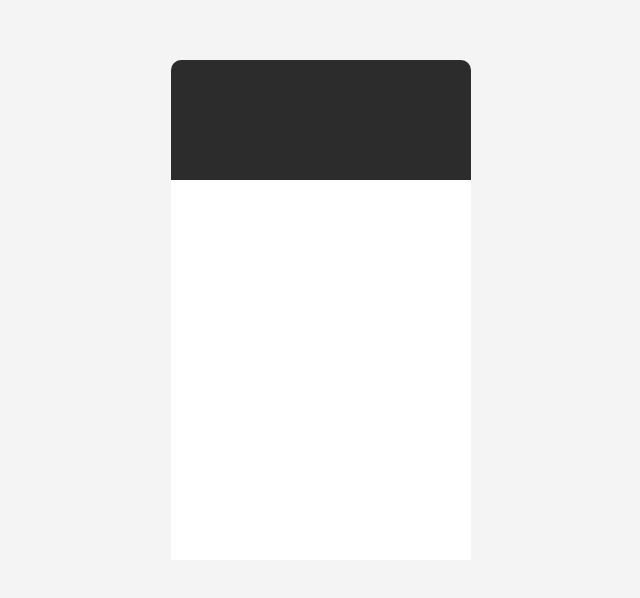
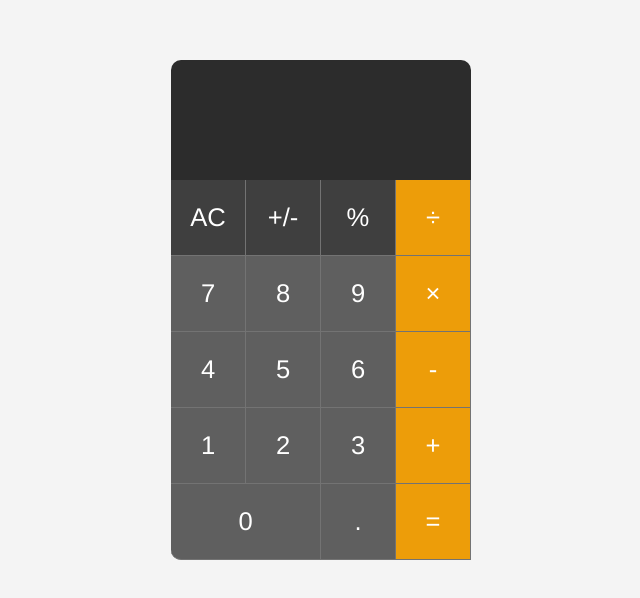
Before and after one commit to bishwarup307/odin-calc, a plain HTML site: page index.html in a window 1280 px wide. Shown: the part 140-738 px from the top of the page, without its empty margins (319-959 px from the left). Drawn offline with Linux system fonts and the light colour scheme; a web font is replaced by a local one.

Commit message:
Add keys to the calculator

```diff
--- a/index.html
+++ b/index.html
@@ -4,12 +4,13 @@
         <meta charset="UTF-8" />
         <meta name="viewport" content="width=device-width, initial-scale=1.0" />
         <link rel="stylesheet" href="./styles.css" />
+        <script src="./index.js" defer></script>
         <title>Calcy</title>
     </head>
     <body>
         <div class="container">
-      <div class="display"></div>
-      <div class="keys"></div>
+            <div class="display-container"></div>
+            <div class="keys-container"></div>
         </div>
     </body>
 </html>
--- a/index.js
+++ b/index.js
@@ -1,25 +1,67 @@
-const container = document.querySelector(".container");
+const DIVIDE_TEXT = "&#xF7";
+const MULTIPLY_TEXT = "&times";
+
+const keysContainer = document.querySelector(".keys-container");
+const display = document.querySelector(".display-container");
+
+const SYMBOLS = [
+    { text: "AC", id: "ac" },
+    { text: "+/-", id: "sign" },
+    { text: "%", id: "percent" },
+    { text: DIVIDE_TEXT, id: "divide" },
+    { text: 7 },
+    { text: 8 },
+    { text: 9 },
+    { text: MULTIPLY_TEXT, id: "multiply" },
+    { text: 4 },
+    { text: 5 },
+    { text: 6 },
+    { text: "-", id: "minus" },
+    { text: 1 },
+    { text: 2 },
+    { text: 3 },
+    { text: "+", id: "plus" },
+    { text: 0 },
+    { text: ".", id: "decimal" },
+    { text: "=", id: "equal" },
+];
+
+const OPERATORS = ["plus", "minus", "multiply", "divide", "equal"];
+const OTHERS = ["ac", "sign", "percent"];
 
 function makeKeyGrid() {
-  const placeHolder = document.createDocumentFragment();
+    const placeHolder = document.createDocumentFragment();
 
-  let key;
-  for (let i = 1; i <= 9; i++) {
-    key = document.createElement("div");
-    key.classList.add("number-key");
-    key.id = $`key-{i}`;
-    key.textContent = i;
-    placeHolder.appendChild(key);
-  }
+    // styles = getComputedStyle(document.body)
 
-  acKey = document.createElement("div");
-  acKey.id = "ac-key";
+    // const displayHeight = getComputedStyle(display).getPropertyValue("height")
 
-  signKey = document.createElement("div");
-  signKey.id = "sign-key";
+    // const allocatedWidth = styles.getPropertyValue("--calc-width")
+    // const allocatedHeight = styles.getPropertyValue("--calc-height") - displayHeight;
 
-  percentKey = document.createElement("div");
-  percentKey.id = "percent-key"[("U+00F7", "U+00D7", "-", "+", "=")].forEach(
-    (operator) => {}
-  );
+    // const cellWidth = allocatedWidth / 4    // 4 columns per row
+    // const cellHeight = allocatedHeight / 5  // 5 rows per column
+
+    SYMBOLS.forEach((symbol) => {
+        key = document.createElement("div");
+        key.innerHTML = symbol.text;
+        key.classList.add("key");
+        if (!symbol.id) {
+            key.classList.add("number-key");
+            symbol.id = `${symbol.text}`;
+        }
+
+        if (symbol.id === "decimal") key.classList.add("number-key");
+
+        if (OPERATORS.includes(symbol.id)) key.classList.add("operator-key");
+        if (OTHERS.includes(symbol.id)) key.classList.add("other-key");
+
+        key.id = `key-${symbol.id}`;
+        if (symbol.text === 0) key.classList.add("zero-key");
+        placeHolder.appendChild(key);
+    });
+
+    keysContainer.appendChild(placeHolder);
 }
+
+makeKeyGrid();
--- a/styles.css
+++ b/styles.css
@@ -1,22 +1,23 @@
-@import url("https://fonts.googleapis.com/css2?family=DM+Sans:opsz,wght@9..40,100;9..40,200;9..40,300;9..40,400;9..40,500;9..40,600;9..40,700;9..40,800&display=swap");
+@import url("https://fonts.cdnfonts.com/css/helvetica-neue-55");
 
 :root {
     --clr-lightbg: #f4f4f4;
-  --clr-primary: #4bba00;
+    --clr-primary: rgb(237, 157, 9);
     --clr-dark: #2c2c2c;
-  --clr-accent: #4b4b4b;
-  --clr-accent2: #3b3b3b;
+    --clr-accent: #5f5f5f;
+    --clr-accent2: #3f3f3f;
     --calc-width: 300px;
     --calc-height: 500px;
+    --display-height: 120px;
 }
 
 * {
     margin: 0;
     padding: 0;
     box-sizing: border-box;
-  font-family: "DM Sans", system-ui, -apple-system, BlinkMacSystemFont,
-    "Segoe UI", Roboto, Oxygen, Ubuntu, Cantarell, "Open Sans", "Helvetica Neue",
-    sans-serif;
+    font-family: "Helvetica Neue", system-ui, -apple-system, BlinkMacSystemFont,
+        "Segoe UI", Roboto, Oxygen, Ubuntu, Cantarell, "Open Sans",
+        "Helvetica Neue", sans-serif;
 }
 
 body {
@@ -35,26 +36,30 @@ body {
     flex-direction: column;
 }
 
-.display {
-  height: 120px;
+.display-container {
+    height: var(--display-height);
 }
 
-.keys {
+.keys-container {
     display: flex;
     flex-wrap: wrap;
     background-color: white;
     flex: 1;
+    border-bottom-right-radius: 10px;
+    border-bottom-left-radius: 10px;
 }
 
-.number-key,
-.operator-key,
-.other-key {
-  border: 1px solid black;
+.key {
+    border-right: 1px solid rgb(115, 115, 115);
+    border-bottom: 1px solid rgb(115, 115, 115);
     color: #fff;
     display: flex;
     justify-content: center;
     align-items: center;
-  font-size: 1.5rem;
+    font-size: 1.6rem;
+    font-weight: 200;
+    width: calc(var(--calc-width) / 4);
+    height: calc((var(--calc-height) - var(--display-height)) / 5);
 }
 
 .number-key {
@@ -71,4 +76,5 @@ body {
 
 .zero-key {
     flex: 1;
+    border-bottom-left-radius: 10px;
 }
```
Lines whose indentation alone changed are shown as unchanged.
